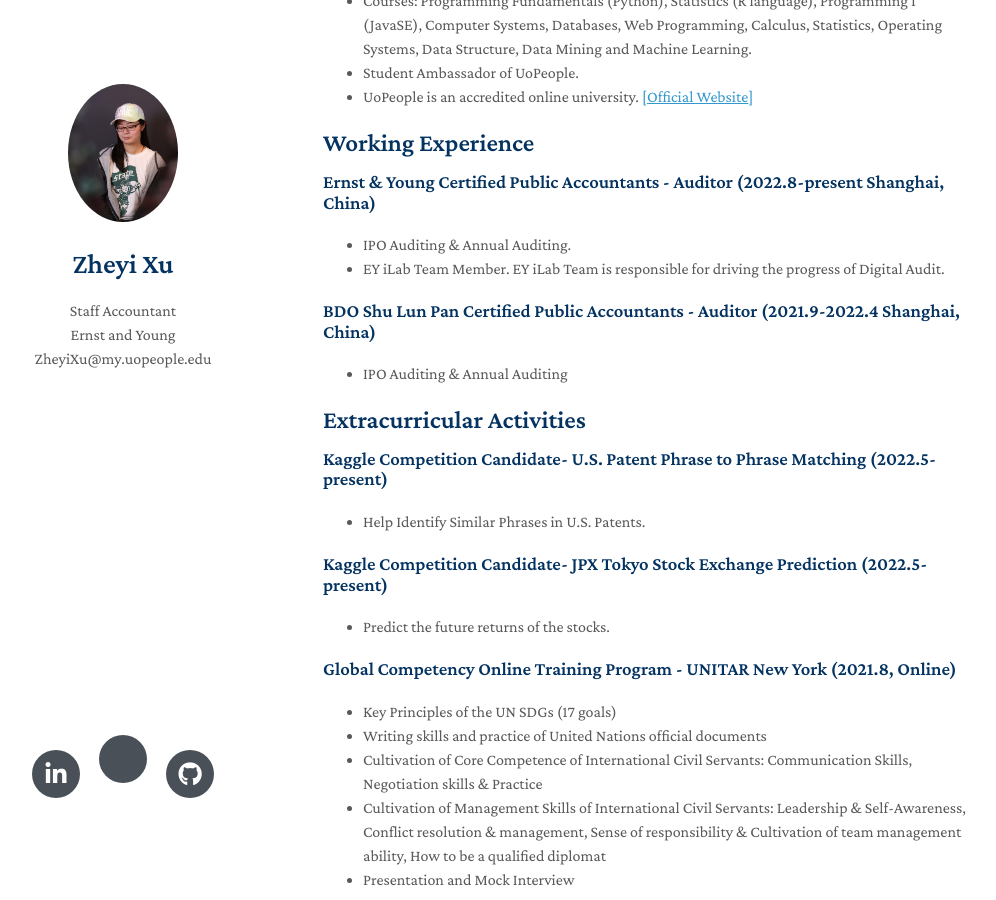
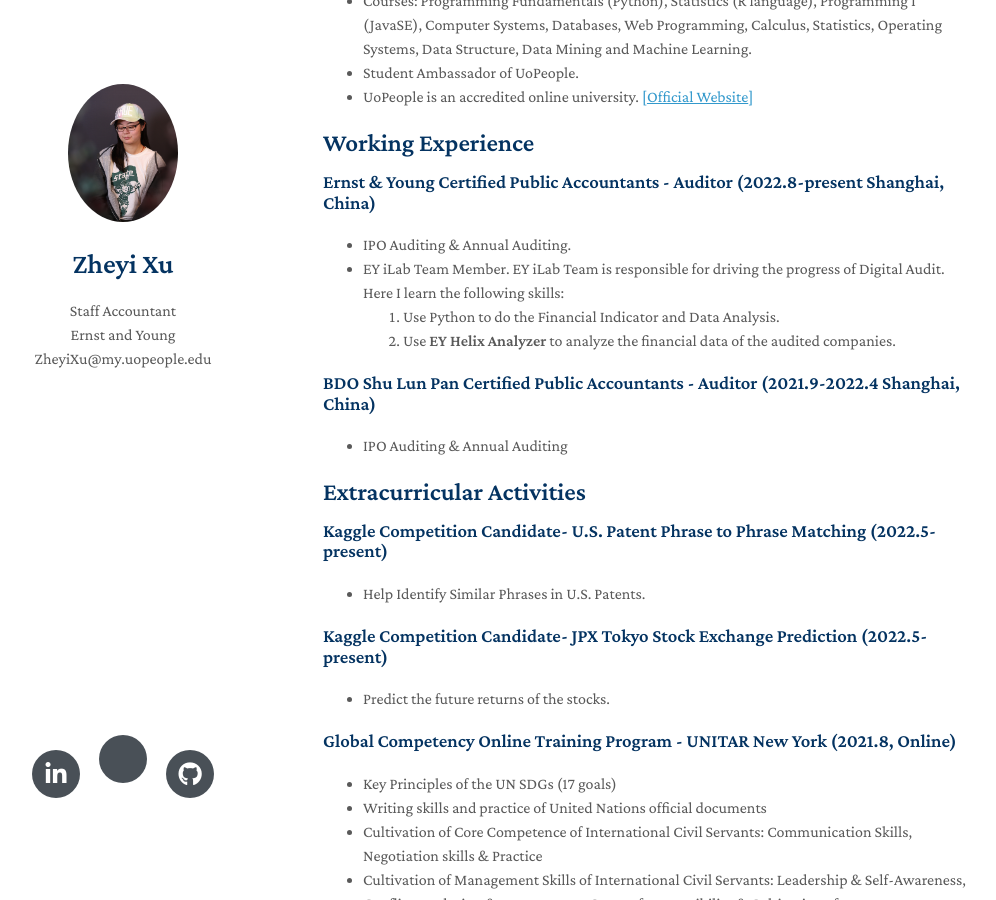
Before and after one commit to zheyixu99/zheyi-resume, a Jekyll site: the page built from index.md, in a window 1280 px wide and 900 px high, scrolled down 1032 px. Shown: the whole window, without its empty margins (147-1143 px from the left). Built offline with Jekyll 4.4.1, drawn with Linux system fonts in a browser that asks for light colours; nearby versions of some CDN libraries; a style sheet for code colours, icons or effects is not loaded; our own code applies the rules of GitHub Pages for plain Markdown files.

Commit message:
Update index.md

```diff
--- a/index.md
+++ b/index.md
@@ -67,7 +67,11 @@ layout: homepage
 <h3>Ernst & Young Certified Public Accountants - Auditor (2022.8-present Shanghai, China)</h3>
 <ul>
 <li>IPO Auditing & Annual Auditing.</li>
-<li>EY iLab Team Member. EY iLab Team is responsible for driving the progress of Digital Audit.</li>
+<li>EY iLab Team Member. EY iLab Team is responsible for driving the progress of Digital Audit. Here I learn the following skills:</li>
+  <ol>
+  <li>Use Python to do the Financial Indicator and Data Analysis.</li>
+  <li>Use <b>EY Helix Analyzer</b> to analyze the financial data of the audited companies.</li>
+  </ol>
 </ul>
 
 
```
